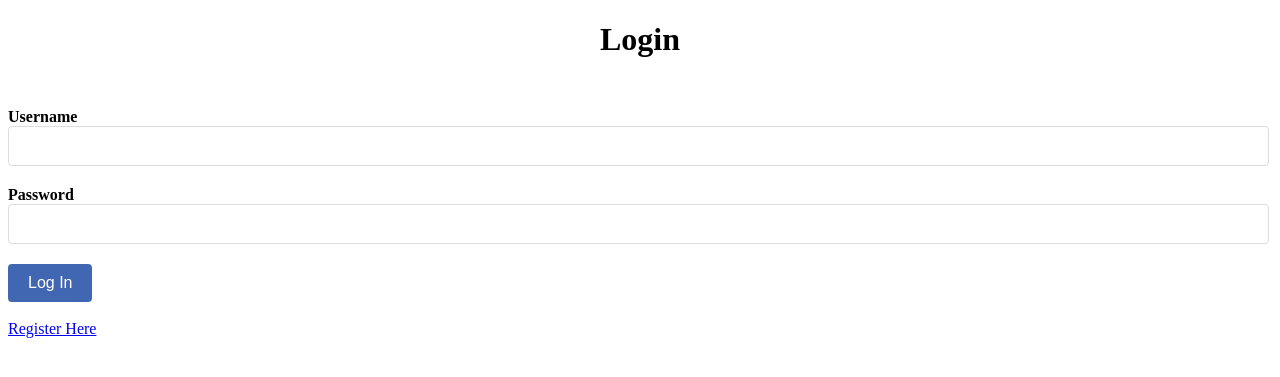
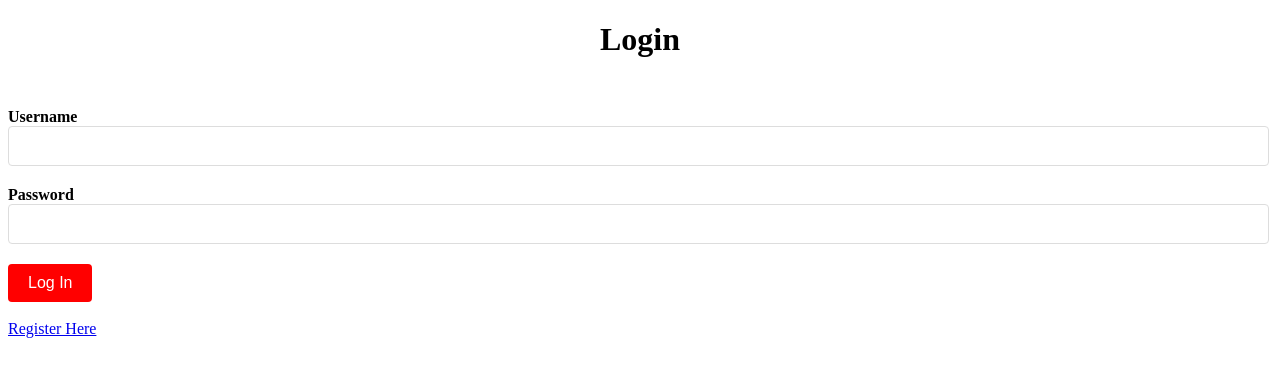
Before and after one commit to Soumya-Mohanan/devops-codepipeline, a Django app: page /login_view in a window 1280 px wide. Shown: the top 377 px of the page. Run offline with Django 4.2, Linux system fonts and the light colour scheme.

Commit message:
change in html

```diff
--- a/app/templates/app/login.html
+++ b/app/templates/app/login.html
@@ -29,7 +29,7 @@
 
         button[type="submit"] {
             padding: 10px 20px;
-            background-color: #4267B2;
+            background-color: #FF0000;
             color: #fff;
             border: none;
             border-radius: 4px;
```
